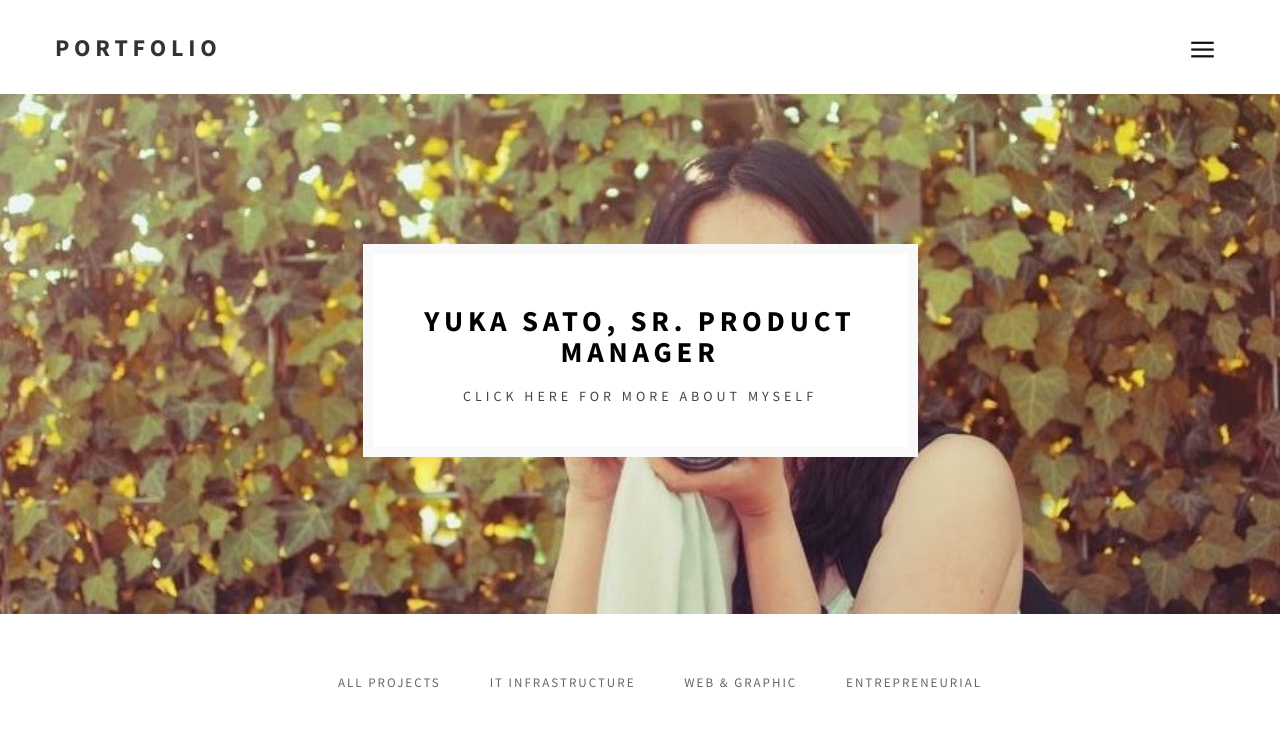
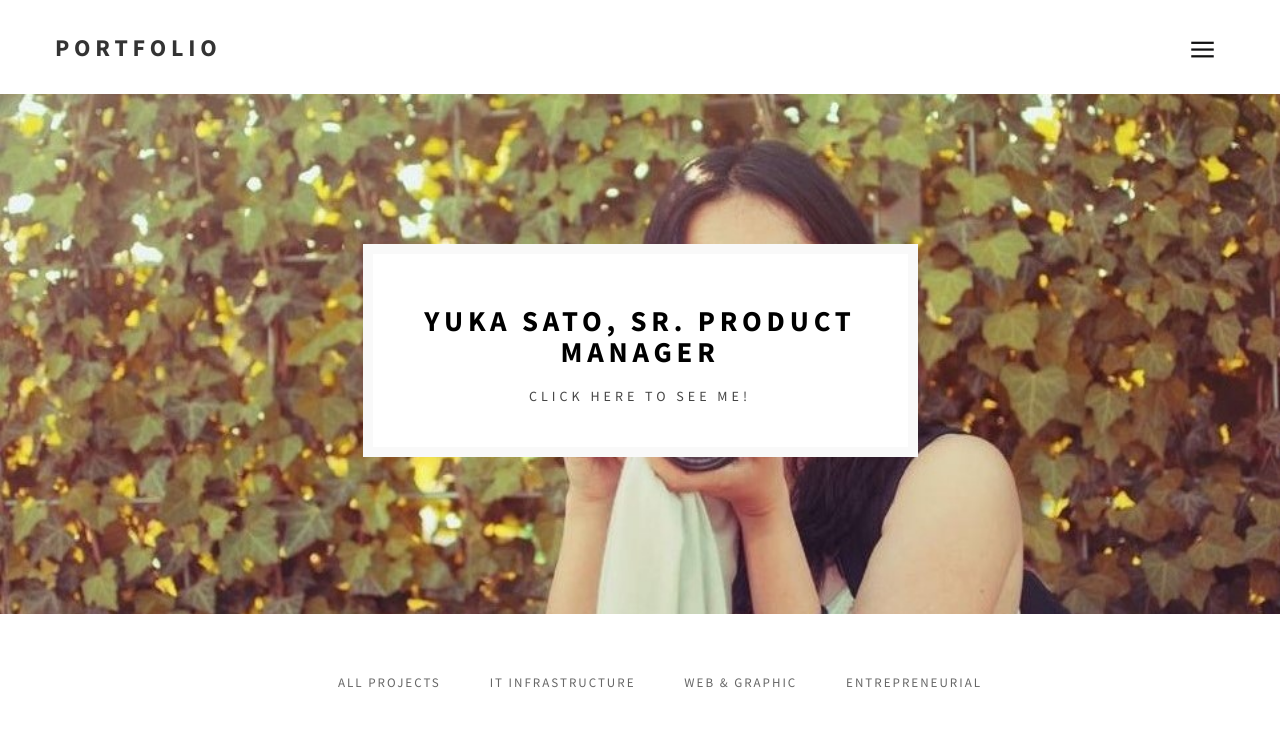
Before and after one commit to styk3/open-portfolio, a plain HTML site: page index.html in a window 1280 px wide. Shown: the top 735 px of the page. Drawn offline with Linux system fonts and the light colour scheme; some packages are replaced by stand-ins of ours; files whose address does not match are found by name.

Commit message:
Update index.html
Change link comment to See me!

```diff
--- a/index.html
+++ b/index.html
@@ -111,7 +111,7 @@ http://www.tooplate.com/view/2082-pure-mix
               <h3 class="wow fadeInUp" data-wow-delay="1.9s"><a href="about.html">Click Here for More About Myself</h3></a></h3>
               -->
               <h1 class="wow fadeIn" data-wow-delay="1.4s">Yuka Sato, Sr. Product Manager</h1>
-              <h3 class="wow fadeInUp" data-wow-delay="1.7s"><a href="about.html">Click Here for More About Myself</h3></a></h3>
+              <h3 class="wow fadeInUp" data-wow-delay="1.7s"><a href="about.html">Click Here to See Me!</h3></a></h3>
           </div>
 			</div>
 
```
